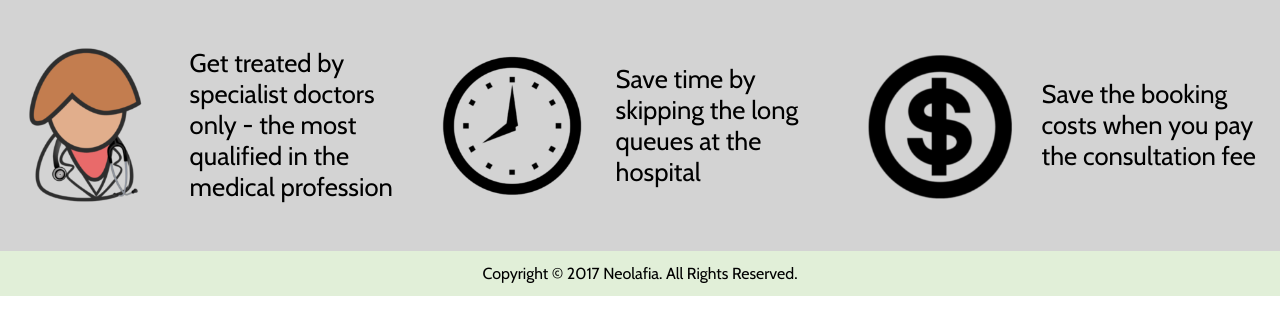
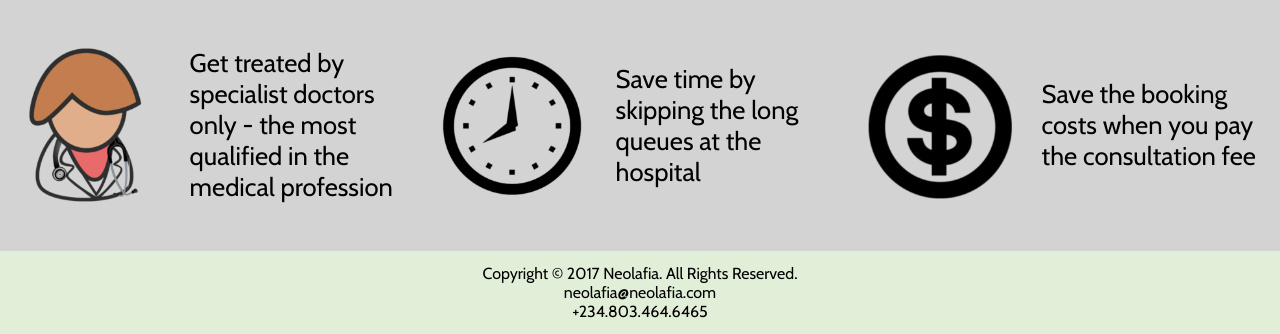
Before and after one commit to acphynix/doctors, a PHP site: page / in a window 1280 px wide. Shown: the part 627-961 px from the top of the page. Before the commit the page ends 923 px from the top, so only its background shows below. Run offline with PHP 8.4, Linux system fonts and the light colour scheme; the visitor is signed in with stand-in values (Sample User, id 1); some libraries are stand-ins or nearby versions.

Commit message:
minor changes

```diff
--- a/html/ajax/get_doctor_search_results.php
+++ b/html/ajax/get_doctor_search_results.php
@@ -20,7 +20,8 @@ import('php/util/sanitize.php');
                    "doctor_qualifications, doctor_affiliations ".
       "from doctors,users,specialities where doctor_speciality in (select speciality from ".
       "speciality_keywords where keyword like '%s') ".
-      "and doctors.user_id=users.user_id and specialities.speciality=doctor_speciality",$query);
+      "and doctors.user_id=users.user_id and specialities.speciality=doctor_speciality ".
+      "and doctor_cert_status='verified'",$query);
 
   $dq_1 = mysqli_query($database, $db_1);
   $dr_1 = [];
--- a/html/index.php
+++ b/html/index.php
@@ -123,7 +123,9 @@
   </div>
   <div class='seg-footer' style='background-color:#e1efd8'>
     <div style='text-align:center;font-family:Cabin;padding:1vw'>
-      Copyright © 2017 Neolafia. All Rights Reserved.
+      Copyright © 2017 Neolafia. All Rights Reserved. <br />
+      neolafia@neolafia.com <br />
+      +234.803.464.6465 <br />
     </div>
   </div>
 <!--   <div class='boat'>
--- a/html/login.php
+++ b/html/login.php
@@ -51,7 +51,7 @@
         <h2 class='soloheading'>Sign in to Neolafia</h2>
         <form class="form-style-8 borderless centered" role = "form"
               id='iform_login' method = "post">
-          <input name="uname" type="text"     ng-model="uname" placeholder="Username">
+          <input name="uname" type="text"     ng-model="uname" placeholder="E-mail Address">
           <input name="pword" type="password" ng-model="pword" placeholder="Password">
           <input name="login" type="submit"   value="Sign in" />
         </form>
--- a/html/new/doctor.php
+++ b/html/new/doctor.php
@@ -201,9 +201,11 @@
             <td class='field'>
               <input name="nPw" id="nPw" ng-model="pword" type='password' ng-required='true' placeholder="Password" autocomplete='off' ng-minlength='8'/>
             </td>
-            <td class='field'>
+<!--  This isn't implemented yet.
+             <td class='field'>
               <input name="nPw" id="nPw2" ng-model="pword2" type='password' ng-required='true' placeholder="Retype Password" autocomplete='off' ng-minlength='8'/>
             </td>
+-->
           </tr>
         </table>
         <br />
--- a/html/page/_profile.php
+++ b/html/page/_profile.php
@@ -25,7 +25,7 @@
       <tbody>
         <tr>
           <td></td>
-          <td><input type='submit'></td>
+          <td><input type='submit' value='Save Changes' name='Save Changes'></td>
           <td></td>
         </tr>
       </tbody>
--- a/html/views/doctor_search.php
+++ b/html/views/doctor_search.php
@@ -61,7 +61,7 @@
       <span class='banner-button-container' >
         <?php if(isset($login) && $login>0){ ?>
           <a class='banner-welcome-text banner-button' href='/page/home.php'><?php echo $displayname ?></a>
-          <a class='banner-button' href='logout.php'>sign out</a>
+          <a class='banner-button' href='/logout.php'>sign out</a>
         <?php }else{ ?>
           <a class='banner-button' href='/createaccount.php'>sign up</a>
           <a class='banner-button' href='/login.php'>sign in</a>
```
